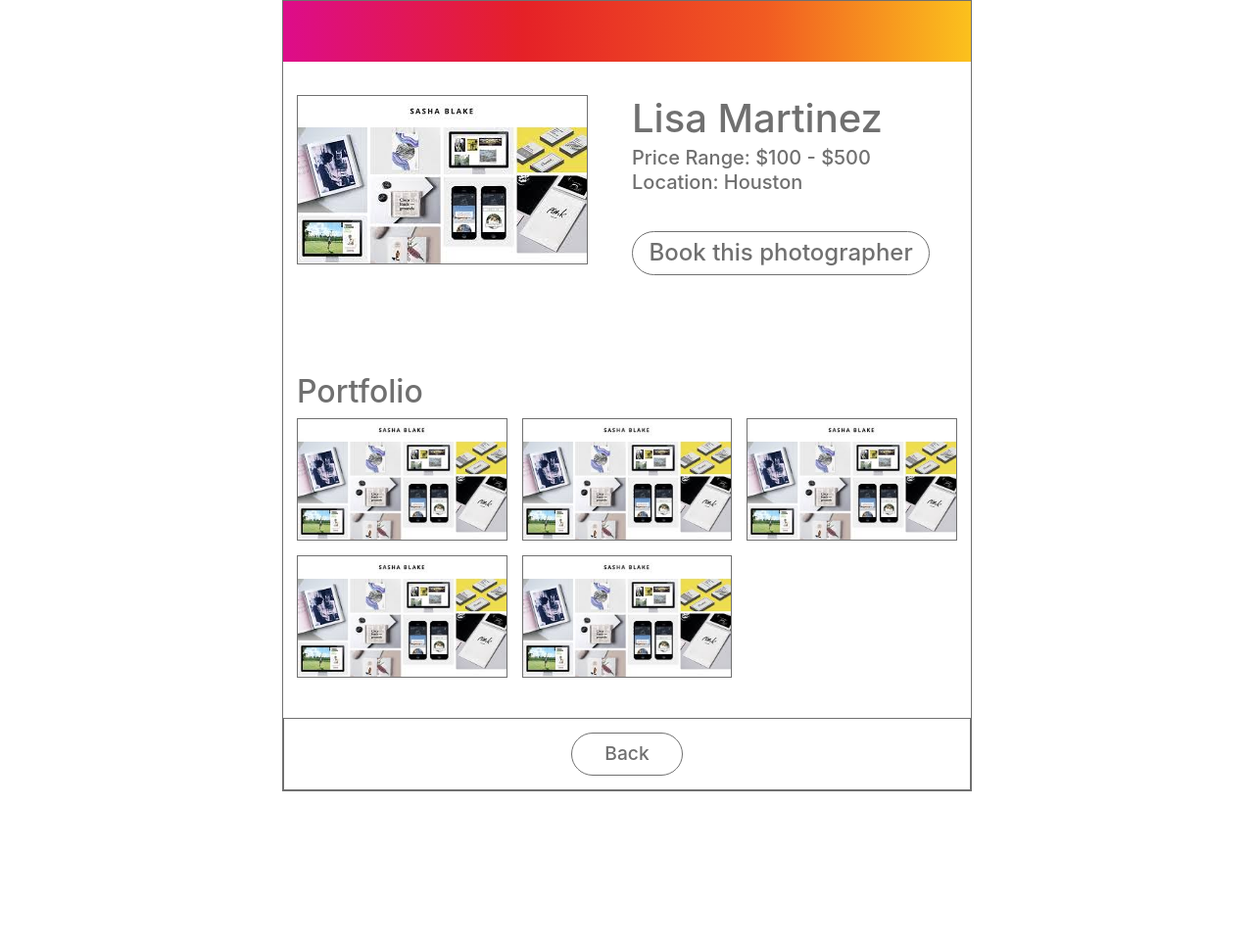
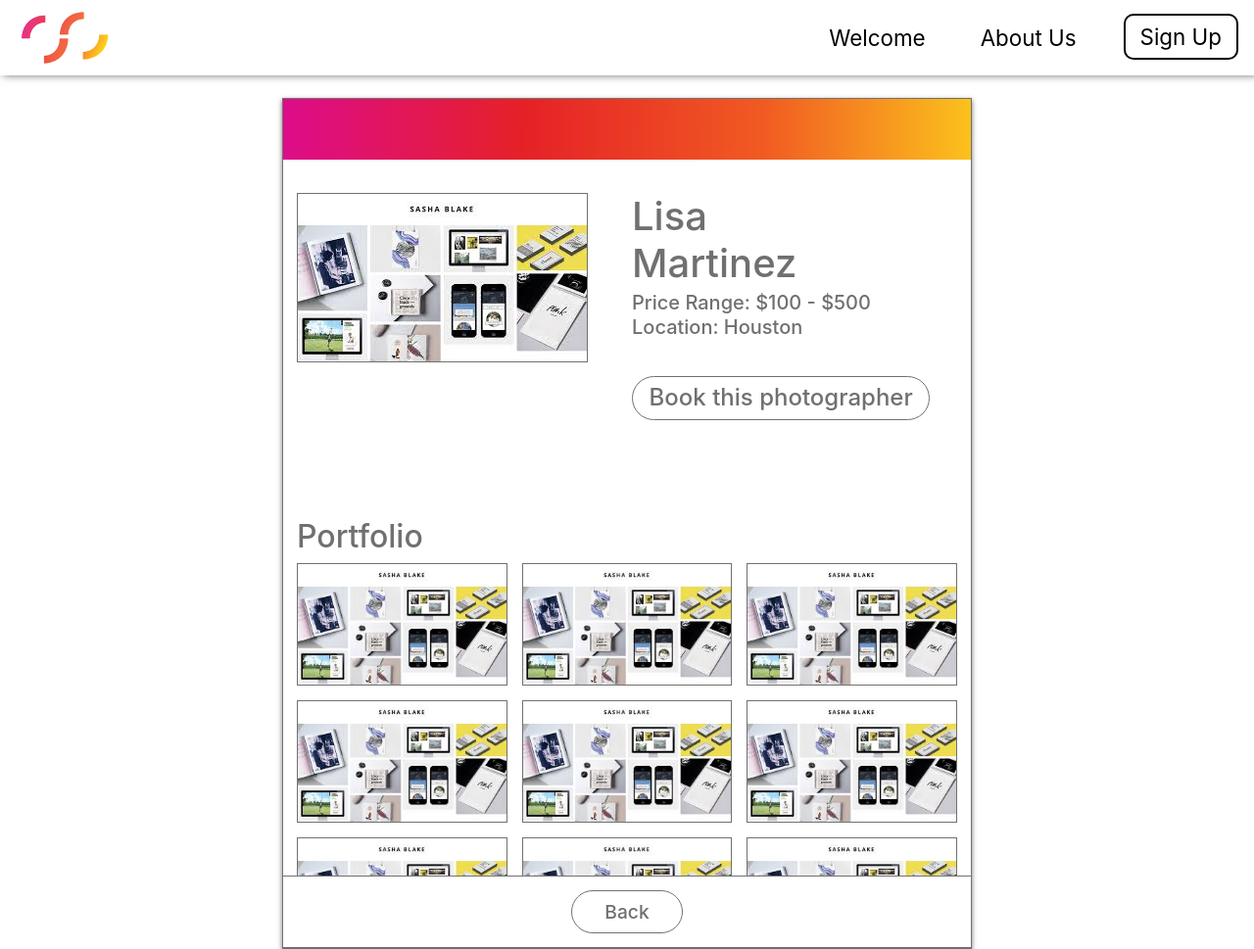
Before and after one commit to Yetunde79/phpform, a PHP site: page /resources/scripts/profile.php in a window 1280 px wide. Shown: the whole page at 98% size. Before the commit the page ends 808 px from the top, so only its background shows below. Run offline with PHP 8.4, Linux system fonts and the light colour scheme.

Commit message:
continue design of profile page

```diff
--- a/resources/css/profile.css
+++ b/resources/css/profile.css
@@ -1,3 +1,70 @@
+html,
+body {
+  width: 100%;
+  height: 100%;
+  margin: 0px;
+  padding: 0px;
+}
+
+nav {
+    background-color: white;
+    box-shadow: 3px 0px 8px #707070;
+  }
+
+  #navdiv {
+    display: flex;
+  }
+
+  .nav-a {
+    font-size: 1.4em;
+    color: black;
+  }
+
+  .navbar {
+    overflow: hidden;
+    top: 0;
+    /* Position the navbar at the top of the page */
+    width: 100%;
+    /* Full width */
+  }
+
+  .navbar-light .navbar-nav .nav-link {
+    color: black;
+  }
+
+  .nav-item {
+    margin-left: 40px;
+  }
+
+  .nav-item>a>button {
+    border: 2px solid black;
+    border-radius: 10px;
+    color: black;
+    font-size: 1.4em;
+    padding-top: 5px;
+    padding-bottom: 5px;
+    padding-left: 15px;
+    padding-right: 15px;
+    background-color: white;
+  }
+
+  #logolink {
+    display: flex;
+    justify-content: flex-start;
+  }
+
+  #items {
+    display: flex;
+    justify-content: flex-end;
+  }
+
+  #navbars {
+    padding-left: 15px;
+  }
+
+  /*end*/
+
+
 #color_top{
     position: relative;
     top: 0;
@@ -5,7 +72,6 @@
     border-top: 62px solid transparent;
     border-image: linear-gradient(120deg, #DD0C8B, #E52127, #F15B22, #FDD31C);
     border-image-slice: 1;
-
 }
 
 .box{
@@ -14,11 +80,20 @@
     margin-left:auto;
     border: 1px solid#707070;
     color: #707070;
+    position: relative;
+    top: 100px;
+    bottom: 20px;
+    box-shadow: 0px 2px 5px #707070;
 }
 
 #box_container{
     padding-left: 2%;
     padding-right: 2%;
+    overflow: auto;
+}
+
+#box_container::-webkit-scrollbar {
+    display:none;
 }
 
 #info{
@@ -28,31 +103,43 @@
     padding-top: 5%;
 }
 
-h5{
+h1{
+    width: 10vw;
+}
+
+.info_text{
     line-height: 17px;
+    width: 20vw;
 }
 
 #book{
     margin-top: 10%;
     border-radius: 25px;
     font-size: 1.5em;
-    padding-left: 5%;
-    padding-right: 5%;
-    padding-top: 1%;
-    padding-bottom: 1%;
+    padding: 1% 5%;
     color: #707070;
     font-weight: 500;
     background: transparent;
     border: 1px solid #707070;
+    display: inline-block;
+}
+
+.button_hover{
+    color: #707070;
+}
+
+.button_hover:hover{
+    text-decoration: none;
+    color: #707070;
 }
 
 #portfolio_container{
-  /* padding-top: 10%; */
   position: relative;
   top: 100px;
+  padding-bottom: 2%;
 }
 
-.portfolio{
+#portfolio{
     display: grid;
     grid-template-columns: 1fr 1fr 1fr;
     grid-template-rows: 1fr 1fr 1fr;
@@ -63,25 +150,25 @@ img{
     max-width: 100%;
     height: auto;
     width: auto\9;
-    border: 1px solid#707070;
+}
+
+.border_img{
+    border: 1.2px solid#707070;
 }
 
 #back_container{
-    border: 1px solid#707070;
+    border-top: 1px solid#707070;
+    border-bottom: 1px solid#707070;
     text-align: center;
     height: auto;
     padding: 2%;
-    /* position: fixed; */
 }
 
 #back{
     border-radius: 25px;
     border: 1px solid#707070;
     font-size: 1.2em;
-    padding-left: 5%;
-    padding-right: 5%;
-    padding-top: 1%;
-    padding-bottom: 1%;
+    padding: 1% 5%;
     font-weight: 500;
     color: #707070;
     background: transparent;
--- a/resources/scripts/profile.php
+++ b/resources/scripts/profile.php
@@ -15,38 +15,84 @@
 
 <body>
 
+<nav class="navbar fixed-top navbar-expand-lg navbar-light">
+
+<div id="logolink">
+    <a href="index.html">
+        <img id="logo" src="/resources/img/shootlogo.png">
+    </a>
+</div>
+
+<button class="navbar-toggler" type="button" data-toggle="collapse" data-target="#navbarNavDropdown" aria-controls="navbarNavDropdown"
+    aria-expanded="false" aria-label="Toggle navigation">
+    <span class="navbar-toggler-icon"></span>
+</button>
+<!--button for mobile view-->
+
+<div class="collapse navbar-collapse justify-content-end" id="navbarNavDropdown">
+    <ul class="navbar-nav">
+        <!--list for navbar-->
+
+        <li class="nav-item">
+            <a class="nav-link nav-a" href="index.html">Welcome
+                <span class="sr-only">(current)</span>
+            </a>
+        </li>
+
+
+        <li class="nav-item">
+            <a class="nav-link nav-a" href="about.html">About Us</a>
+        </li>
+
+        <li class="nav-item">
+            <a href="signup.html">
+                <button class="btn">Sign Up</button>
+            </a>
+        </li>
+    </ul>
+</div>
+
+</nav>
+
+
+<!--Photographer profile-->
     <div class="box">
         <div id="color_top"></div>
 
         <div id="box_container">
             <div id="info">
-                <div id="profile_picture">
-                    <img src="/resources/img/pic.jpg">
+                <div id="profile_picture">   <!--photographer image-->
+                    <img class="border_img" src="/resources/img/pic.jpg">
                 </div>
 
-                <div id="profile_info">
+                <div id="profile_info"> <!--photographer info-->
                     <h1>Lisa Martinez</h1>
-                    <h5>Price Range: $100 - $500</h5>
-                    <h5>Location: Houston</h5>
-                    <button id="book">Book this photographer</button>
+                    <h5 class="info_text">Price Range: $100 - $500</h5>
+                    <h5 class="info_text">Location: Houston</h5>
+                    <button id="book"><a class="button_hover" href="/index.php">Book this photographer</a></button>
                 </div>
             </div>
 
-            <div id="portfolio_container">
+            <div id="portfolio_container"> <!--porfolio-->
                 <h2>Portfolio</h2>
 
-                <div class="portfolio">
-                    <div><img src="/resources/img/pic.jpg"></div>
-                    <div><img src="/resources/img/pic.jpg"></div>
-                    <div><img src="/resources/img/pic.jpg"></div>
-                    <div><img src="/resources/img/pic.jpg"></div>
-                    <div><img src="/resources/img/pic.jpg"></div>
+                <div id="portfolio">   <!--portfolio images-->
+                    <div><img class="border_img" src="/resources/img/pic.jpg"></div>
+                    <div><img class="border_img" src="/resources/img/pic.jpg"></div>
+                    <div><img class="border_img" src="/resources/img/pic.jpg"></div>
+                    <div><img class="border_img" src="/resources/img/pic.jpg"></div>
+                    <div><img class="border_img" src="/resources/img/pic.jpg"></div>
+                    <div><img class="border_img" src="/resources/img/pic.jpg"></div>
+                    <div><img class="border_img" src="/resources/img/pic.jpg"></div>
+                    <div><img class="border_img" src="/resources/img/pic.jpg"></div>
+                    <div><img class="border_img" src="/resources/img/pic.jpg"></div>
+
                 </div>
             </div>
         </div>
 
-        <div id="back_container">
-            <button id="back">Back</button>
+        <div id="back_container">  <!--back buttton-->
+            <button id="back"><a class="button_hover" href="#">Back</a></button>
         </div>
 
     </div>
```
Also changed, not shown: resources/img/shootlogo.png (added).
